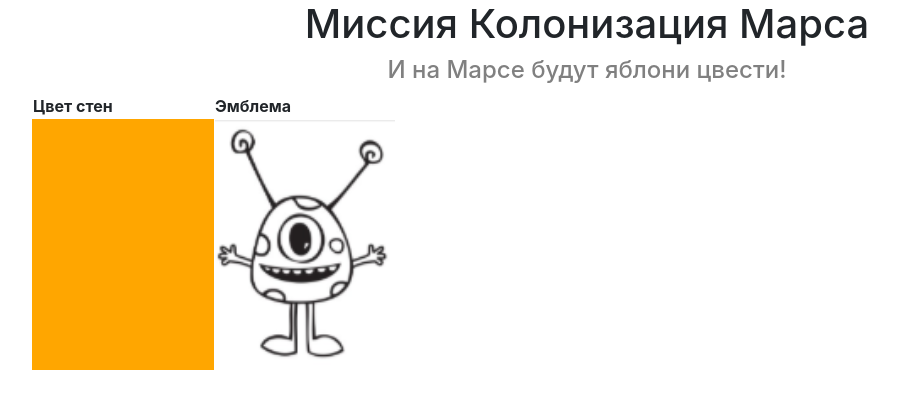
After one commit to dm1itri/web1, a Flask app: page /table/1/1 in a window 1280 px wide. The commit adds this page. Shown: the top 409 px of the page, without its empty margins (53-951 px from the left). Run offline with Flask 2, Linux system fonts and the light colour scheme; some libraries are stand-ins or nearby versions.

Commit message:
Цвет каюты

```diff
--- a/WEB. Шаблоны. flask-wtf/main.py
+++ b/WEB. Шаблоны. flask-wtf/main.py
@@ -63,5 +63,16 @@ def distribution():
     return render_template('distribution.html', members=members)
 
 
+@app.route('/table/<sex>/<int:age>')
+def table(sex, age):
+    if age < 21:
+        image = 'ребенок.png'
+        color = '#00eaff' if sex == 'male' else '#ffa600'
+    else:
+        image = 'взрослый.png'
+        color = '#00bbcc' if sex == 'male' else '#cc8500'
+    return render_template('table.html', color=color, image=image)
+
+
 if __name__ == '__main__':
     app.run(port=8080, host='127.0.0.1')
--- a/WEB. Шаблоны. flask-wtf/templates/base.html
+++ b/WEB. Шаблоны. flask-wtf/templates/base.html
@@ -14,8 +14,8 @@
     </head>
     <body>
 
-        <h1>Миссия Колонизация Марса</h1>
-        <h4>И на Марсе будут яблони цвести!</h4>
+        <h1 align="center">Миссия Колонизация Марса</h1>
+        <h4 align="center" style="color: #808080">И на Марсе будут яблони цвести!</h4>
         <div class="container">
             <!-- Begin page content -->
             {% block content %}
--- /dev/null
+++ b/WEB. Шаблоны. flask-wtf/templates/table.html
@@ -0,0 +1,8 @@
+{% extends "base.html" %}
+
+{% block content %}
+<table>
+   <tr><th>Цвет стен</th><th>Эмблема</th></tr>
+   <tr><td bgcolor="{{color}}" width="182 px"> </td><td><img src="/static/image/{{image}}" alt="Эмблема"></td></tr>
+  </table>
+{% endblock %}
```
Also changed, not shown: WEB. Шаблоны. flask-wtf/static/image/взрослый.png (added), WEB. Шаблоны. flask-wtf/static/image/ребенок.png (added).
